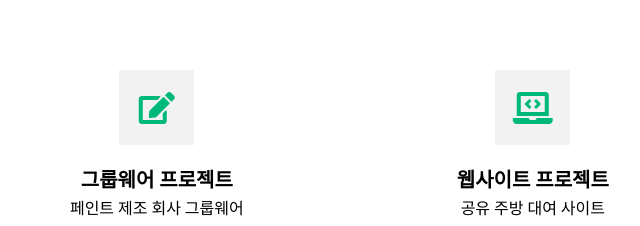
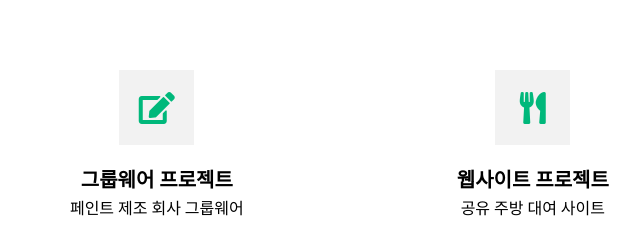
Before and after one commit to chan-hyeok-kim/chan-hyeok-kim.github.io, a plain HTML site: page index.html in a window 1280 px wide. Shown: the part 425-651 px from the top of the page, 462-1102 px from the left. Drawn offline with nearby package versions, Linux system fonts and the light colour scheme.

Commit message:
utensils

```diff
--- a/index.html
+++ b/index.html
@@ -123,7 +123,7 @@
 
                             <div class="col-md-6">
                                 <div class="service-item" onclick="location.href='https://github.com/chan-hyeok-kim/GDJ68_Kitchen'">
-                                    <i class="fa fa-2x fa-laptop-code mx-auto mb-4"></i>
+                                    <i class="fa fa-2x fa-utensils mx-auto mb-4"></i>
                                 <h5 class="mb-1">웹사이트 프로젝트</h5>
                                 <p class="mb-2">공유 주방 대여 사이트</p>
                                 <p><small>2023.08.16 - 2023.09.15</small></p>
```
